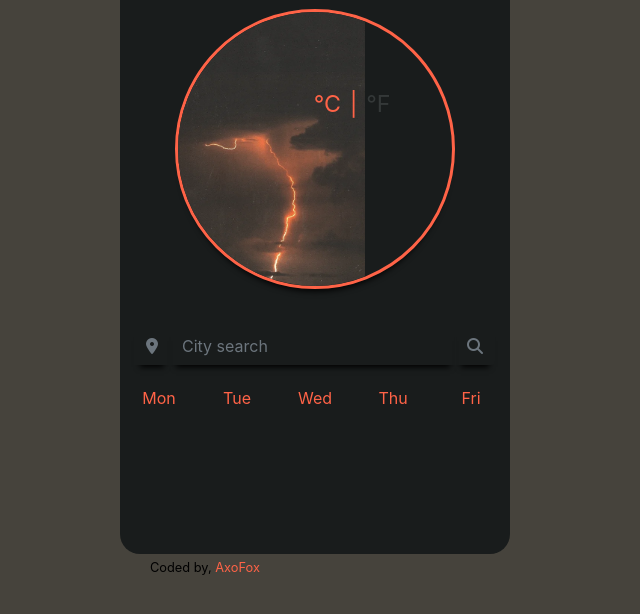
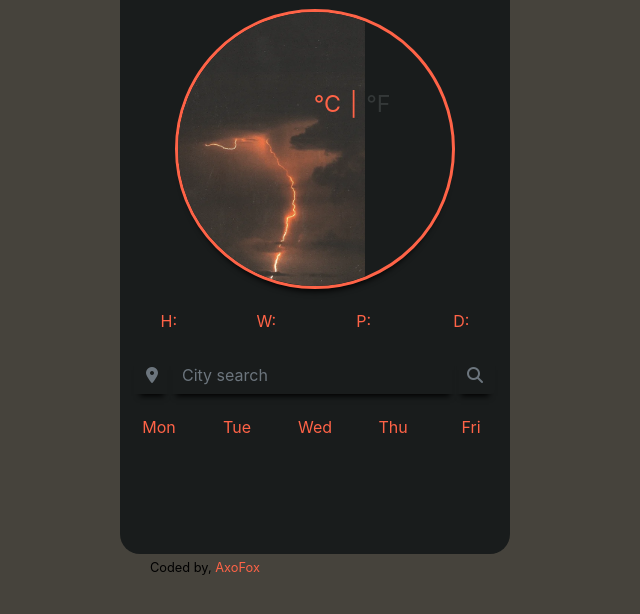
Before and after one commit to Axofox/WAppPhase2, a plain HTML site: page index.html in a window 1280 px wide. Shown: the part 176-790 px from the top of the page, without its empty margins (0-640 px from the left). Drawn offline with nearby package versions, Linux system fonts and the light colour scheme; a web font is replaced by a local one.

Commit message:
Added another row for details of teh weather

```diff
--- a/index.html
+++ b/index.html
@@ -50,7 +50,14 @@
 						</div>
 					</div>
 				</div>
-
+				<div>
+					<div class="row details">
+						<div class="col-3">H:</div>
+						<div class="col-3">W:</div>
+						<div class="col-3">P:</div>
+						<div class="col-3">D:</div>
+					</div>
+				</div>
 				<div class="row align-items-end thirdRow"></div>
 				<div class="row">
 					<div class="col input">
@@ -109,11 +116,8 @@
 		<script src="src/index.js"></script>
 		<script>
 			geoLocation();
-
 			currentDay(new Date());
-
 			currentTime(new Date());
-
 			document.getElementById("form").addEventListener("submit", searchCity);
 			document
 				.getElementById("location")
--- a/src/index.js
+++ b/src/index.js
@@ -20,7 +20,6 @@ function searchCity(event) {
 }
 
 function displayCurrentTemp(response) {
-
 	console.log(response.data);
 	let temperatureElem = document.getElementById("temp");
 	temperatureElem.innerHTML = Math.round(response.data.main.temp);
@@ -51,7 +50,6 @@ function geoLocation() {
 	navigator.geolocation.getCurrentPosition(getTemperatureForPosition);
 }
 
-
 // function conversionToFahrenheit() {
 // 	document.getElementById("temp").innerHTML = `${Math.round(
 // 		(temperature * 9) / 5 + 32
--- a/src/styles.css
+++ b/src/styles.css
@@ -58,7 +58,7 @@ li {
 	color: tomato;
 }
 .input {
-	padding-top: 30px;
+	padding-top: 15px;
 	background-color: transparent;
 }
 .form-control,
@@ -133,3 +133,9 @@ li {
 	color: tomato;
 	padding-top: 5px;
 }
+.details {
+	color: tomato;
+	padding-top: 20px;
+	text-align: center;
+	position: relative;
+}
```
